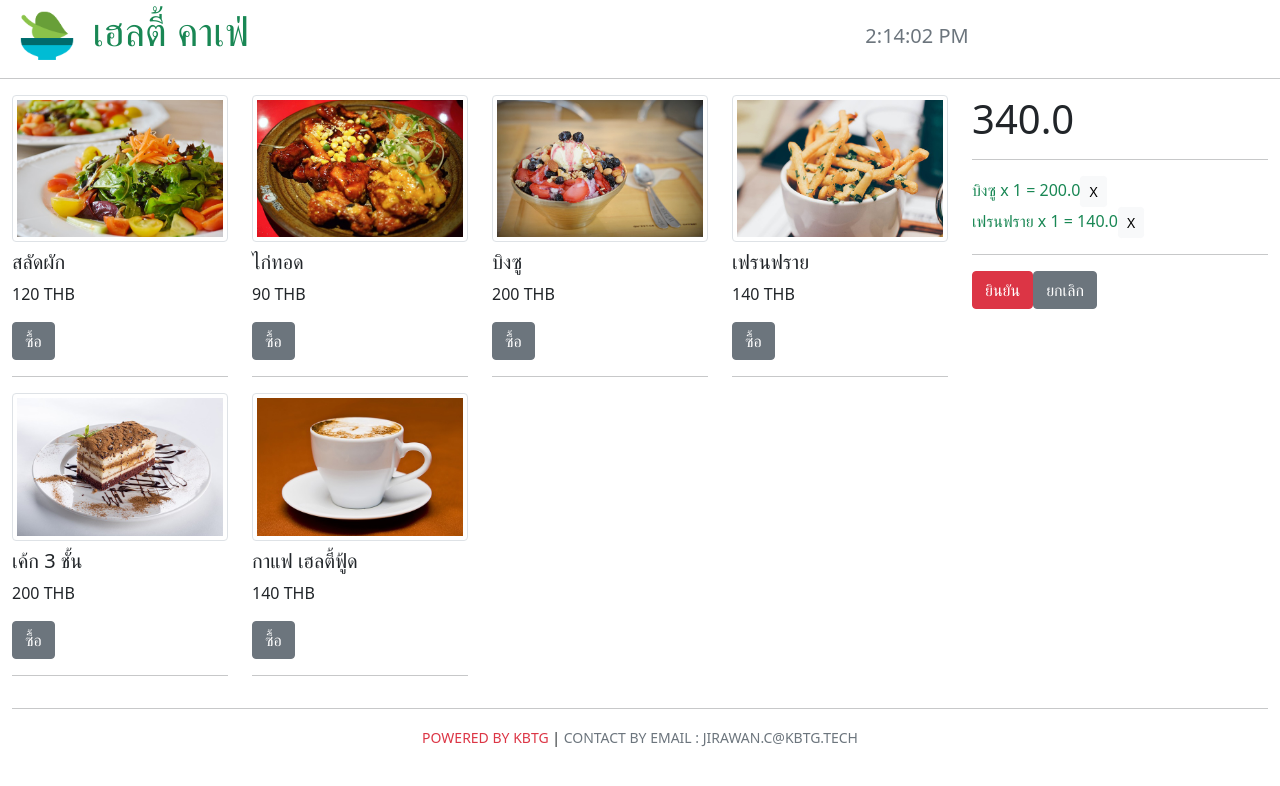
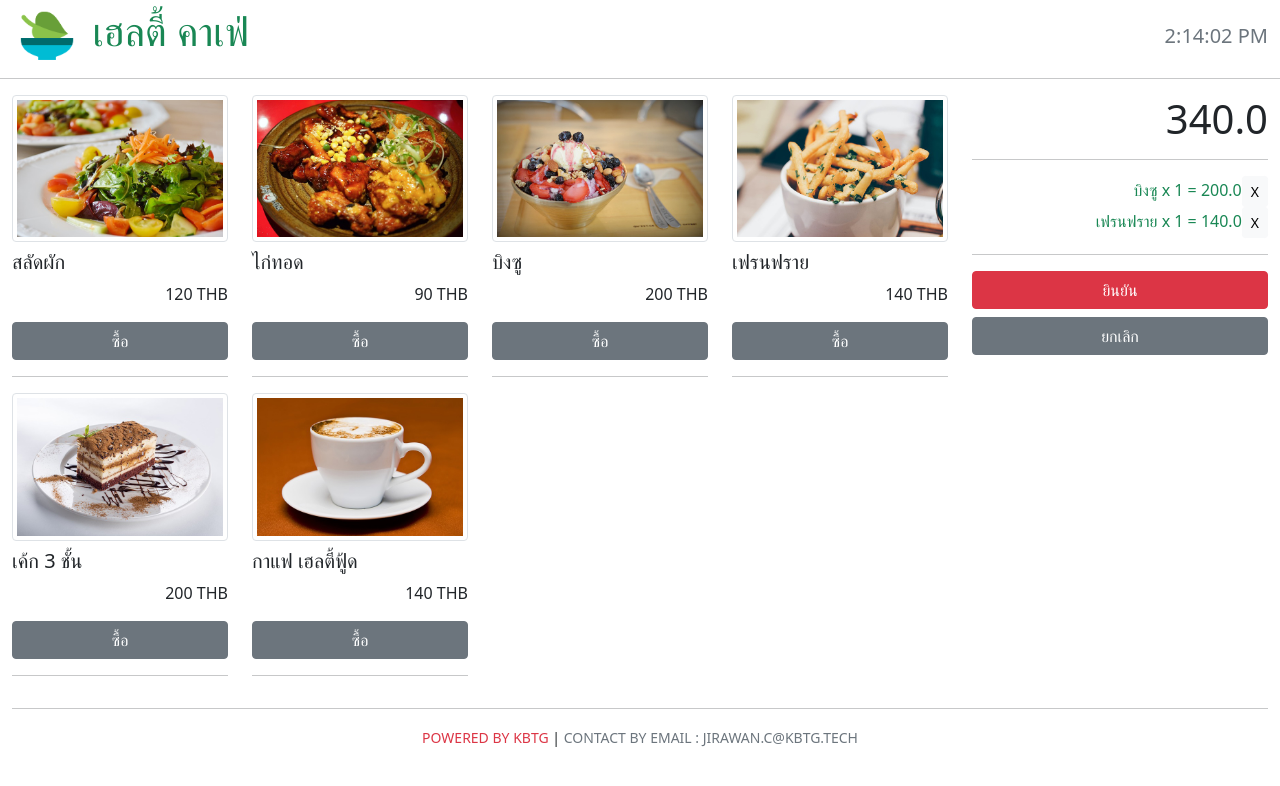
Before and after one commit to jirawan-chuapradit/ReactProject, a React (Create React App) app in the folder client/: page / in a window 1280 px wide. Shown: the top 786 px of the page. Built offline with nearby package versions, Linux system fonts and the light colour scheme.

Commit message:
update css

```diff
--- a/client/src/components/Header.js
+++ b/client/src/components/Header.js
@@ -35,7 +35,7 @@ class Header extends Component {
                 <div className="col-md-8 text-left">
                     <h1 className="text-success"><img style={{height : 70}} src="/images/logo/logo.png" atl="" /> เฮลตี้ คาเฟ่ </h1>
                 </div>
-                <div className="col-md-4 text-right">
+                <div className="col-md-4 text-end">
                     <h5 className="text-muted mt-4"> {this.state.date.toLocaleTimeString()} </h5>
                 </div>
                 <hr />
--- a/client/src/components/monitor/Caculator.js
+++ b/client/src/components/monitor/Caculator.js
@@ -5,23 +5,24 @@ class Calculator extends Component {
     render() {
         return (
             <div>
-                <h1 className="text-right">340.0</h1>
+                <h1 className="text-end">340.0</h1>
                 <hr />
 
                 <ul className="list-unstyled">
-                    <li className="text-right text-success  title">
+                    <li className="text-end text-success  title">
                         บิงซู x 1 = 200.0
                         <button className="btn btn-light btn-sm">X</button>
                     </li>
-                    <li className="text-right text-success  title">
+                    <li className="text-end text-success  title">
                         เฟรนฟราย x 1 = 140.0
                         <button className="btn btn-light btn-sm">X</button>
                     </li>
                 </ul>
                 <hr />
-                <button className="btn btn-block btn-danger title">ยินยัน</button>
-                <button className="btn btn-block btn-secondary title">ยกเลิก</button>
-
+                <div class="d-grid gap-2">
+                    <button class="btn btn-danger" type="button">ยินยัน</button>
+                    <button class="btn btn-secondary" type="button">ยกเลิก</button>
+                </div>
             </div>
         )
     }
--- a/client/src/components/product/ProductItem.js
+++ b/client/src/components/product/ProductItem.js
@@ -11,10 +11,11 @@ class ProductItem extends Component {
             <div className="col-md-3 col-sm-6">
                 <img className="img-fluid img-thumbnail" src={thumbnail} />
                 <h5 className="mt-2"> {productName} </h5>
-                <p className="text-right">{unitPrice} THB</p>
-                <button className="btn btn-block btn-secondary">
-                    ซื้อ
-                </button>
+                <p className="text-end">{unitPrice} THB</p>
+
+                <div class="d-grid">
+                    <button class="btn btn-secondary" type="button">ซื้อ</button>
+                </div>
                 <hr />
             </div>
         )
```
